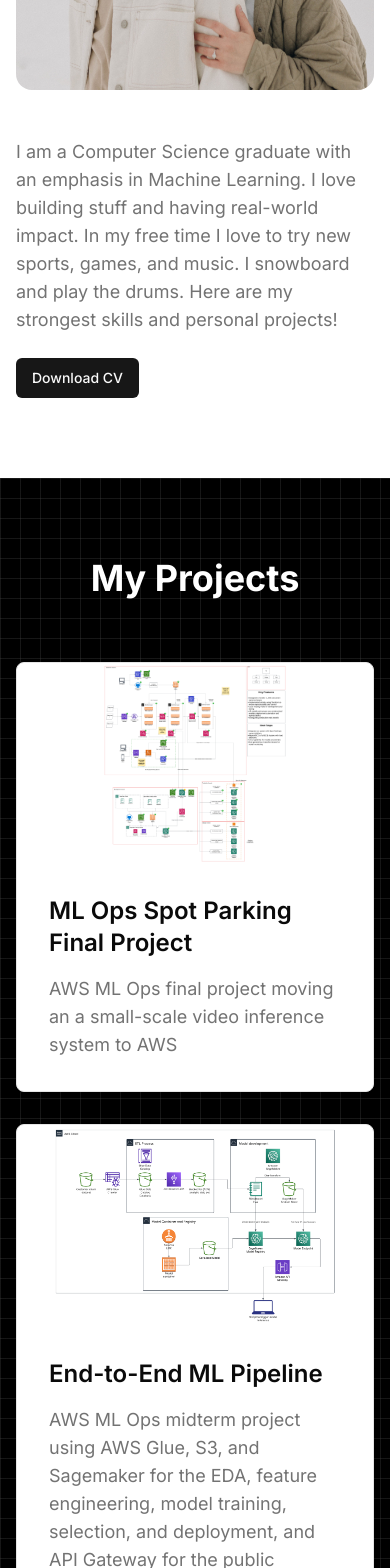
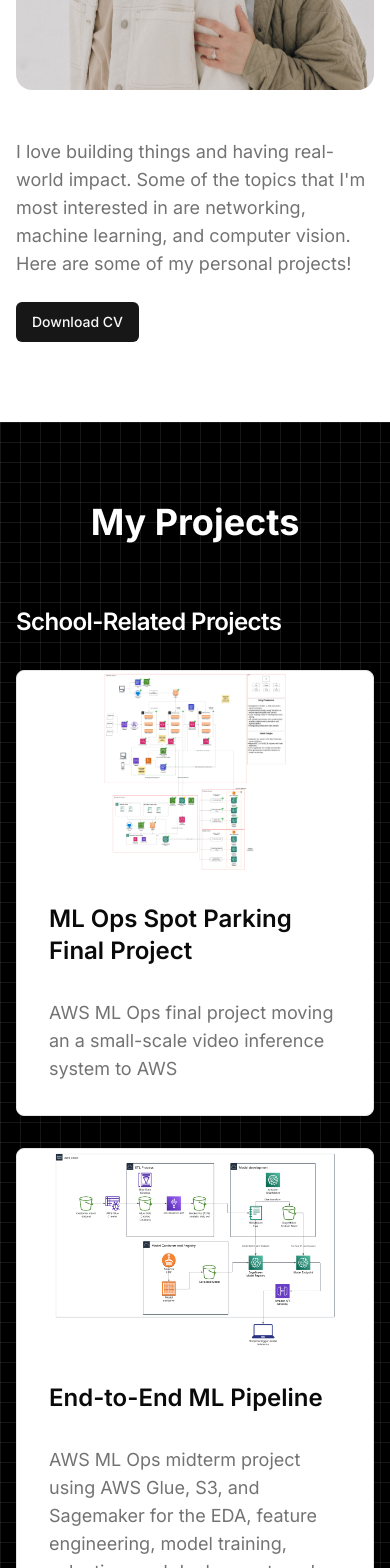
Before and after one commit to brayway05/portfolio, a Next.js app: page / in a window 390 px wide. Shown: the part 1280-2848 px from the top of the page. Built offline with nearby package versions, Linux system fonts and the light colour scheme; no server answers.

Commit message:
update with salon agent project

```diff
--- a/app/page.tsx
+++ b/app/page.tsx
@@ -26,19 +26,30 @@ import metrics from '../assets/project_images/lang_detect/metrics.png';
 import plots from '../assets/project_images/lang_detect/plots.png';
 import spotParking from '../assets/project_images/spot-parking-architecture.png';
 import React from 'react';
+import { ProjectMarkdownDialog } from '@/components/project-markdown-dialog';
 
 interface Project {
   title: string;
   description: string;
   github_url?: string;
+  markdownPublicPath?: string;
   images?: StaticImageData[];
   pdf?: string;
   component?: React.FC;
   customComponent?: React.FC;
 }
 
+interface ProjectGroup {
+  label: string;
+  projects: Project[];
+}
+
 export default function Home() {
   const [resumeUrl, setResumeUrl] = React.useState<string>('');
+  const [markdownDialog, setMarkdownDialog] = React.useState<{
+    title: string;
+    url: string;
+  } | null>(null);
 
   React.useEffect(() => {
     const fetchResumeUrl = async () => {
@@ -61,12 +72,15 @@ export default function Home() {
     fetchResumeUrl();
   }, []);
 
-  const projects: Project[] = [
+  const projectGroups: ProjectGroup[] = [
+    {
+      label: 'School-Related Projects',
+      projects: [
         {
           title: 'ML Ops Spot Parking Final Project',
-      description: 'AWS ML Ops final project moving an a small-scale video inference system to AWS',
+          description:
+            'AWS ML Ops final project moving an a small-scale video inference system to AWS',
           images: [spotParking],
-      // pdf: '/files/spot-parking-architecture-diagram.pdf',
         },
         {
           title: 'End-to-End ML Pipeline',
@@ -75,20 +89,25 @@ export default function Home() {
           images: [mlPipelineArchitecture],
         },
         {
-      title: 'Category Pricing Tool @ Pattern',
-      description:
-        'Data warehouse analysis on US Amazon category price trends. Streamlit app to automate data query, run category pricing algorithm and download data for marketing team analysis and visualization.',
-      images: [pricing_1, pricing_2],
-    },
-    {
-      title: 'Credit Card Fraud Detection Model',
+          title: 'Credit Card Fraud detection model',
           description:
             'Machine Learning group final project using Kaggle dataset to predict credit card fraud. Used SMOTE, PCA, and XGBoost to achieve 99% accuracy.',
           github_url: 'https://github.com/brayway05/fraud-detection',
           images: [roc, confusion, table],
         },
         {
-      title: 'Apache Airflow Pipeline Project',
+          title: 'Deep Learning Final Project',
+          description: 'Language classification using deep learning techniques',
+          github_url: 'https://github.com/brayway05/language-classification',
+          images: [AST, metrics, plots],
+        },
+      ],
+    },
+    {
+      label: 'Personal Projects',
+      projects: [
+        {
+          title: 'Apache Airflow Project',
           description:
             'Personal Data Engineering project using Apache Airflow and Spark to take data from the Starlink free API, process their satellite data, and store it in S3',
           github_url: 'https://github.com/brayway05/pipeline_project',
@@ -96,10 +115,24 @@ export default function Home() {
           customComponent: S3FileViewer,
         },
         {
-      title: 'Deep Learning Final Project',
-      description: 'Language classification using deep learning techniques',
-      github_url: 'https://github.com/brayway05/language-classification',
-      images: [AST, metrics, plots],
+          title: 'Salon Inventory Agent',
+          description:
+            'Mastra-powered AI assistant for salon hair color inventory: natural-language stock updates, PostgreSQL-backed data, Open WebUI chat, hybrid Raspberry Pi and AWS deployment over WireGuard.',
+          images: [],
+          markdownPublicPath: '/projects/salon-inventory.md',
+        },
+      ],
+    },
+    {
+      label: 'Work Projects',
+      projects: [
+        {
+          title: 'Category Pricing Tool @ Pattern',
+          description:
+            'Data warehouse analysis on US Amazon category price trends. Streamlit app to automate data query, run category pricing algorithm and download data for marketing team analysis and visualization.',
+          images: [pricing_1, pricing_2],
+        },
+      ],
     },
   ];
 
@@ -155,10 +188,9 @@ export default function Home() {
           </div>
           <div>
             <p className="mb-6 text-lg text-muted-foreground">
-              I am a Computer Science graduate with an emphasis in Machine Learning. I love building
-              stuff and having real-world impact. In my free time I love to try new sports, games,
-              and music. I snowboard and play the drums. Here are my strongest skills and personal
-              projects!
+              I love building things and having real-world impact.
+              Some of the topics that I'm most interested in are networking, machine learning, and computer vision.
+              Here are some of my personal projects!
             </p>
             {/* Can put resume in /public directory as well --> https://nextjs.org/docs/pages/building-your-application/optimizing/static-assets */}
             <Link href={resumeUrl} target="_blank" rel="noopener noreferrer">
@@ -177,16 +209,25 @@ export default function Home() {
             <h2 className="mb-4 text-4xl font-bold text-white">My Projects</h2>
           </div>
 
+          <div className="flex flex-col gap-16">
+            {projectGroups.map((group) => (
+              <div key={group.label}>
+                <h3 className="mb-8 text-2xl font-semibold tracking-tight text-white md:text-3xl">
+                  {group.label}
+                </h3>
                 <div className="grid gap-8 md:grid-cols-2 lg:grid-cols-3">
-            {projects.map((project, index) => (
+                  {group.projects.map((project, index) => (
                     <Card
-                key={index}
+                      key={`${group.label}-${index}`}
                       className="transform overflow-hidden shadow-lg transition-all duration-300 hover:scale-105 hover:shadow-xl"
                     >
-                {!project.customComponent && !project.pdf && (
+                      {!project.customComponent &&
+                        !project.pdf &&
+                        project.images &&
+                        project.images.length > 0 && (
                           <Carousel className="w-full">
                             <CarouselContent>
-                      {project.images?.map((image, imageIndex) => (
+                              {project.images.map((image, imageIndex) => (
                                 <CarouselItem key={imageIndex}>
                                   <div
                                     className="relative aspect-video cursor-pointer"
@@ -202,7 +243,7 @@ export default function Home() {
                                 </CarouselItem>
                               ))}
                             </CarouselContent>
-                    {project.images && project.images.length > 1 && (
+                            {project.images.length > 1 && (
                               <>
                                 <CarouselPrevious className="left-2" />
                                 <CarouselNext className="right-2" />
@@ -226,24 +267,54 @@ export default function Home() {
                             View PDF
                           </Link>
                         )}
-                  <h3 className="mb-4 text-2xl font-semibold">{project.title}</h3>
+                        <h4 className="mb-4 text-2xl font-semibold">{project.title}</h4>
+                        <div className="mb-4 flex flex-wrap gap-2">
                           {project.github_url && (
                             <Button
                               onClick={() => window.open(project.github_url, '_blank')}
                               rel="noopener noreferrer"
-                      className="mb-4 inline-flex items-center"
+                              className="inline-flex items-center"
                             >
                               <Github className="mr-2 h-5 w-5" />
                               View on GitHub
                             </Button>
                           )}
+                          {project.markdownPublicPath && (
+                            <Button
+                              variant="secondary"
+                              className="inline-flex items-center"
+                              onClick={() =>
+                                setMarkdownDialog({
+                                  title: project.title,
+                                  url: project.markdownPublicPath!,
+                                })
+                              }
+                            >
+                              See more
+                            </Button>
+                          )}
+                        </div>
                         <p className="text-lg text-muted-foreground">{project.description}</p>
                       </CardContent>
                     </Card>
                   ))}
                 </div>
               </div>
+            ))}
+          </div>
+        </div>
       </section>
+
+      <ProjectMarkdownDialog
+        open={markdownDialog !== null}
+        onOpenChange={(open) => {
+          if (!open) {
+            setMarkdownDialog(null);
+          }
+        }}
+        title={markdownDialog?.title ?? ''}
+        markdownUrl={markdownDialog?.url ?? ''}
+      />
     </main>
   );
 }
--- /dev/null
+++ b/components/project-markdown-dialog.tsx
@@ -0,0 +1,86 @@
+'use client';
+
+import * as React from 'react';
+import ReactMarkdown from 'react-markdown';
+import remarkGfm from 'remark-gfm';
+import {
+  Dialog,
+  DialogContent,
+  DialogHeader,
+  DialogTitle,
+} from '@/components/ui/dialog';
+import { Loader2 } from 'lucide-react';
+
+type ProjectMarkdownDialogProps = {
+  open: boolean;
+  onOpenChange: (open: boolean) => void;
+  title: string;
+  markdownUrl: string;
+};
+
+export function ProjectMarkdownDialog({
+  open,
+  onOpenChange,
+  title,
+  markdownUrl,
+}: ProjectMarkdownDialogProps) {
+  const [markdown, setMarkdown] = React.useState<string | null>(null);
+  const [error, setError] = React.useState<string | null>(null);
+
+  React.useEffect(() => {
+    if (!open) {
+      return;
+    }
+    let cancelled = false;
+    setMarkdown(null);
+    setError(null);
+    fetch(markdownUrl)
+      .then((res) => {
+        if (!res.ok) {
+          throw new Error(`Could not load document (${res.status})`);
+        }
+        return res.text();
+      })
+      .then((text) => {
+        if (!cancelled) {
+          setMarkdown(text);
+        }
+      })
+      .catch((e: unknown) => {
+        if (!cancelled) {
+          setError(e instanceof Error ? e.message : 'Failed to load document');
+        }
+      });
+    return () => {
+      cancelled = true;
+    };
+  }, [open, markdownUrl]);
+
+  return (
+    <Dialog open={open} onOpenChange={onOpenChange}>
+      <DialogContent className="flex max-h-[85vh] max-w-3xl flex-col gap-0 overflow-hidden p-0 sm:max-w-3xl">
+        <DialogHeader className="shrink-0 border-b px-6 py-4 text-left">
+          <DialogTitle className="text-xl">{title}</DialogTitle>
+        </DialogHeader>
+        <div className="min-h-0 flex-1 overflow-y-auto overscroll-contain px-6 py-4">
+          {error && (
+            <p className="text-sm text-destructive" role="alert">
+              {error}
+            </p>
+          )}
+          {!error && markdown === null && (
+            <div className="flex items-center gap-2 text-muted-foreground">
+              <Loader2 className="h-5 w-5 animate-spin" aria-hidden />
+              <span>Loading…</span>
+            </div>
+          )}
+          {!error && markdown !== null && (
+            <div className="prose prose-sm dark:prose-invert max-w-none prose-headings:scroll-mt-4 prose-a:text-primary prose-th:border prose-td:border prose-th:px-2 prose-td:px-2 prose-th:py-1 prose-td:py-1">
+              <ReactMarkdown remarkPlugins={[remarkGfm]}>{markdown}</ReactMarkdown>
+            </div>
+          )}
+        </div>
+      </DialogContent>
+    </Dialog>
+  );
+}
--- a/package.json
+++ b/package.json
@@ -39,6 +39,7 @@
     "@radix-ui/react-toggle": "^1.1.0",
     "@radix-ui/react-toggle-group": "^1.1.0",
     "@radix-ui/react-tooltip": "^1.1.2",
+    "@tailwindcss/typography": "^0.5.19",
     "@tanstack/react-table": "^8.21.3",
     "@types/node": "20.6.2",
     "@types/react": "18.2.22",
@@ -63,8 +64,10 @@
     "react-day-picker": "^8.10.1",
     "react-dom": "18.2.0",
     "react-hook-form": "^7.53.0",
+    "react-markdown": "^10.1.0",
     "react-resizable-panels": "^2.1.3",
     "recharts": "^2.12.7",
+    "remark-gfm": "^4.0.1",
     "sonner": "^1.5.0",
     "tailwind-merge": "^2.5.2",
     "tailwindcss": "3.3.3",
--- a/tailwind.config.ts
+++ b/tailwind.config.ts
@@ -84,6 +84,6 @@ const config: Config = {
       },
     },
   },
-  plugins: [require('tailwindcss-animate')],
+  plugins: [require('tailwindcss-animate'), require('@tailwindcss/typography')],
 };
 export default config;
```
Also changed, not shown: public/projects/salon-inventory.md (added, +69 -0 lines), 1 other file (tests, documents, lock files or other folders). Lines whose indentation alone changed are shown as unchanged.
